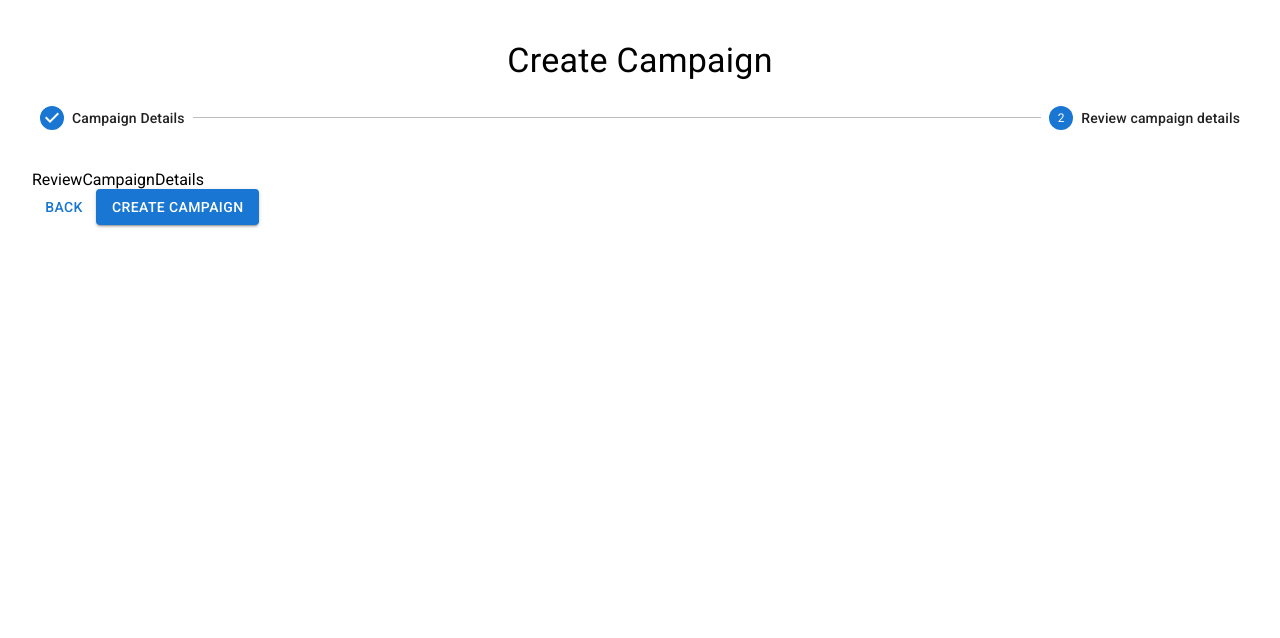
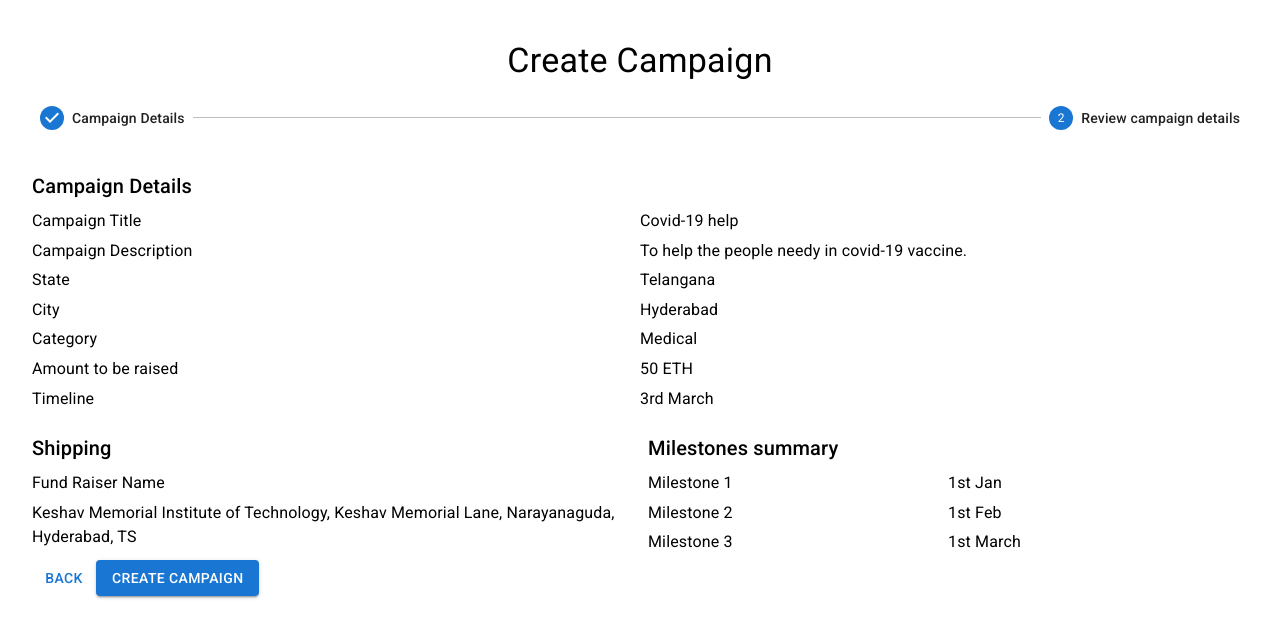
Before and after one commit to Balaji-Ganesh/CrowdHelp-Blockchain-based-crowdfunding-platform, a React (Vite) app: page / in a window 1280 px wide. Both pictures are taken after a click on the button "NEXT". Shown: the top 638 px of the page. Built offline with nearby package versions, Linux system fonts and the light colour scheme.

Commit message:
Finished page 'Reviewing campaign details'

```diff
--- a/src/App.jsx
+++ b/src/App.jsx
@@ -6,13 +6,14 @@ import "./App.css";
 import { Box } from "@mui/material";
 import SignIn from "./pages/SignIn";
 import SignUp from "./pages/SignUp";
-import CreateCampaign from "./pages/CreateCampaignWrapper";
+import CreateCampaignWrapper from "./pages/CreateCampaignWrapper";
 import FillCampaignDetails from "./pages/FillCampaignDetails";
+import ReviewCampaignDetails from "./pages/ReviewCampaignDetails";
 
 function App() {
   return (
     <Box className="App">
-      <CreateCampaign />
+      <CreateCampaignWrapper />
     </Box>
   );
 }
--- a/src/pages/CreateCampaignWrapper.jsx
+++ b/src/pages/CreateCampaignWrapper.jsx
@@ -74,7 +74,7 @@ const StyledStepper = styled(Stepper)(({ theme }) => ({
   padding: theme.spacing(3, 0, 5),
 }));
 
-function CreateCampaign() {
+function CreateCampaignWrapper() {
   const [activeStep, setActiveStep] = React.useState(0);
 
   const handleNext = () => {
@@ -139,4 +139,4 @@ function CreateCampaign() {
   );
 }
 
-export default CreateCampaign;
+export default CreateCampaignWrapper;
--- a/src/pages/ReviewCampaignDetails.jsx
+++ b/src/pages/ReviewCampaignDetails.jsx
@@ -1,9 +1,95 @@
-import React from 'react'
+import {
+  Button,
+  Container,
+  TextField,
+  Typography,
+  styled,
+  Avatar,
+  Link,
+  List,
+  ListItem,
+  Box,
+  Grid,
+  ListItemText,
+} from "@mui/material";
+import React from "react";
+
+const addresses = [
+  "Keshav Memorial Institute of Technology",
+  "Keshav Memorial Lane",
+  "Narayanaguda",
+  "Hyderabad",
+  "TS",
+];
+const milestones = [
+  { name: "Milestone 1", detail: "1st Jan" },
+  { name: "Milestone 2", detail: "1st Feb" },
+  { name: "Milestone 3", detail: "1st March" },
+];
+
+const campaignDetails = [
+  { name: "Campaign Title", detail: "Covid-19 help" },
+  {
+    name: "Campaign Description",
+    detail: "To help the people needy in covid-19 vaccine.",
+  },
+  { name: "State", detail: "Telangana" },
+  { name: "City", detail: "Hyderabad" },
+  { name: "Category", detail: "Medical" },
+  { name: "Amount to be raised", detail: "50 ETH" },
+  { name: "Timeline", detail: "3rd March" },
+];
+
+const StyledTypographyTitle = styled(Typography)(({ theme }) => ({
+  marginTop: theme.spacing(2),
+}));
 
 function ReviewCampaignDetails() {
   return (
-    <div>ReviewCampaignDetails</div>
-  )
+    <>
+      <Typography variant="h6" gutterBottom>
+        Campaign Details
+      </Typography>
+      <Grid container>
+        {campaignDetails.map((campaignDetail) => (
+          <React.Fragment key={campaignDetail.name}>
+            <Grid item xs={6}>
+              <Typography gutterBottom>{campaignDetail.name}</Typography>
+            </Grid>
+            <Grid item xs={6}>
+              <Typography gutterBottom>{campaignDetail.detail}</Typography>
+            </Grid>
+          </React.Fragment>
+        ))}
+      </Grid>
+      <Grid container spacing={2}>
+        <Grid item xs={12} sm={6}>
+          <StyledTypographyTitle variant="h6" gutterBottom>
+            Shipping
+          </StyledTypographyTitle>
+          <Typography gutterBottom>Fund Raiser Name</Typography>
+          <Typography gutterBottom>{addresses.join(", ")}</Typography>
+        </Grid>
+        <Grid item container direction="column" xs={12} sm={6}>
+          <StyledTypographyTitle variant="h6" gutterBottom>
+            Milestones summary
+          </StyledTypographyTitle>
+          <Grid container>
+            {milestones.map((milestone) => (
+              <React.Fragment key={milestone.name}>
+                <Grid item xs={6}>
+                  <Typography gutterBottom>{milestone.name}</Typography>
+                </Grid>
+                <Grid item xs={6}>
+                  <Typography gutterBottom>{milestone.detail}</Typography>
+                </Grid>
+              </React.Fragment>
+            ))}
+          </Grid>
+        </Grid>
+      </Grid>
+    </>
+  );
 }
 
-export default ReviewCampaignDetails
+export default ReviewCampaignDetails;
```
